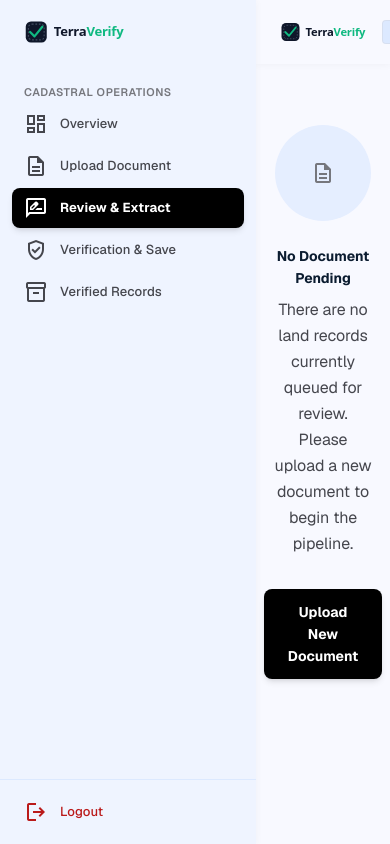
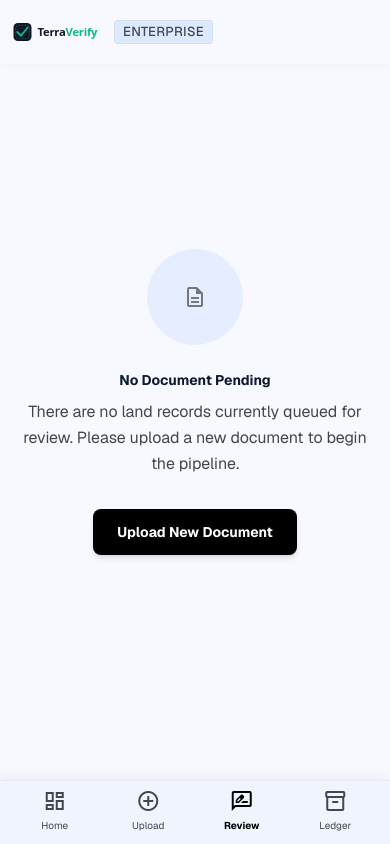
Before and after one commit to Adbhut1234/SIH-2026, a Next.js app: page /review in a window 390 px wide. Built offline with nearby package versions, Linux system fonts and the light colour scheme.

Commit message:
optimize admin layout and sidebar for mobile devices

```diff
--- a/src/app/(admin)/layout.tsx
+++ b/src/app/(admin)/layout.tsx
@@ -8,9 +8,9 @@ export default function AdminLayout({
   return (
     <>
       <Sidebar />
-      <div className="pl-64">
-        <header className="fixed top-0 left-64 right-0 z-40 bg-surface/80 backdrop-blur-xl shadow-[0_1px_8px_rgba(0,0,0,0.04)]">
-          <div className="h-16 w-full px-space-xl flex items-center justify-between">
+      <div className="lg:pl-64">
+        <header className="fixed top-0 left-0 lg:left-64 right-0 z-40 bg-surface/80 backdrop-blur-xl shadow-[0_1px_8px_rgba(0,0,0,0.04)]">
+          <div className="h-16 w-full px-space-md lg:px-space-xl flex items-center justify-between">
             <div className="flex items-center gap-space-md">
               <img src="/logo.svg" alt="TerraVerify Logo" className="h-6 w-auto" />
               <span className="font-label-md text-label-md text-on-surface-variant font-medium tracking-wide uppercase px-2 py-0.5 bg-surface-container-high rounded border border-outline-variant/30">Enterprise</span>
@@ -18,7 +18,7 @@ export default function AdminLayout({
           </div>
         </header>
 
-        <main className="w-full pt-16 bg-surface">
+        <main className="w-full pt-16 pb-20 lg:pb-0 bg-surface min-h-screen">
           {children}
         </main>
       </div>
--- a/src/app/components/Sidebar.tsx
+++ b/src/app/components/Sidebar.tsx
@@ -15,7 +15,9 @@ export default function Sidebar() {
   };
 
   return (
-    <aside className="fixed left-0 top-0 h-full w-64 bg-surface-container-low z-50 flex flex-col justify-between shadow-[0_1px_8px_rgba(0,0,0,0.04)]">
+    <>
+      {/* Desktop Sidebar */}
+      <aside className="hidden lg:flex fixed left-0 top-0 h-full w-64 bg-surface-container-low z-50 flex-col justify-between shadow-[0_1px_8px_rgba(0,0,0,0.04)]">
         <div className="flex flex-col">
           <div className="h-16 px-space-xl flex items-center gap-space-md bg-surface-container-low">
             <Link href="/dashboard">
@@ -36,7 +38,7 @@ export default function Sidebar() {
                 <span className="material-symbols-outlined text-[20px]">rate_review</span>Review & Extract
               </Link>
               <Link href="/verify" className={getLinkClass("/verify")}>
-              <span className="material-symbols-outlined text-[20px]">verified_user</span>Verification & Save
+                <span className="material-symbols-outlined text-[20px]">verified_user</span>Verification
               </Link>
               <Link href="/records" className={getLinkClass("/records")}>
                 <span className="material-symbols-outlined text-[20px]">inventory_2</span>Verified Records
@@ -52,5 +54,26 @@ export default function Sidebar() {
           </form>
         </div>
       </aside>
+
+      {/* Mobile Bottom Navigation */}
+      <nav className="lg:hidden fixed bottom-0 left-0 right-0 h-16 bg-surface-container-low border-t border-outline-variant/20 z-50 flex items-center justify-around px-2 shadow-[0_-4px_12px_rgba(0,0,0,0.05)]">
+        <Link href="/dashboard" className={`flex flex-col items-center justify-center w-full h-full ${pathname === '/dashboard' ? 'text-primary font-bold' : 'text-on-surface-variant'}`}>
+          <span className="material-symbols-outlined text-[24px]">dashboard</span>
+          <span className="text-[10px] mt-0.5">Home</span>
+        </Link>
+        <Link href="/upload" className={`flex flex-col items-center justify-center w-full h-full ${pathname === '/upload' ? 'text-primary font-bold' : 'text-on-surface-variant'}`}>
+          <span className="material-symbols-outlined text-[24px]">add_circle</span>
+          <span className="text-[10px] mt-0.5">Upload</span>
+        </Link>
+        <Link href="/review" className={`flex flex-col items-center justify-center w-full h-full ${pathname === '/review' ? 'text-primary font-bold' : 'text-on-surface-variant'}`}>
+          <span className="material-symbols-outlined text-[24px]">rate_review</span>
+          <span className="text-[10px] mt-0.5">Review</span>
+        </Link>
+        <Link href="/records" className={`flex flex-col items-center justify-center w-full h-full ${pathname === '/records' ? 'text-primary font-bold' : 'text-on-surface-variant'}`}>
+          <span className="material-symbols-outlined text-[24px]">inventory_2</span>
+          <span className="text-[10px] mt-0.5">Ledger</span>
+        </Link>
+      </nav>
+    </>
   );
 }
```
Lines whose indentation alone changed are shown as unchanged.
